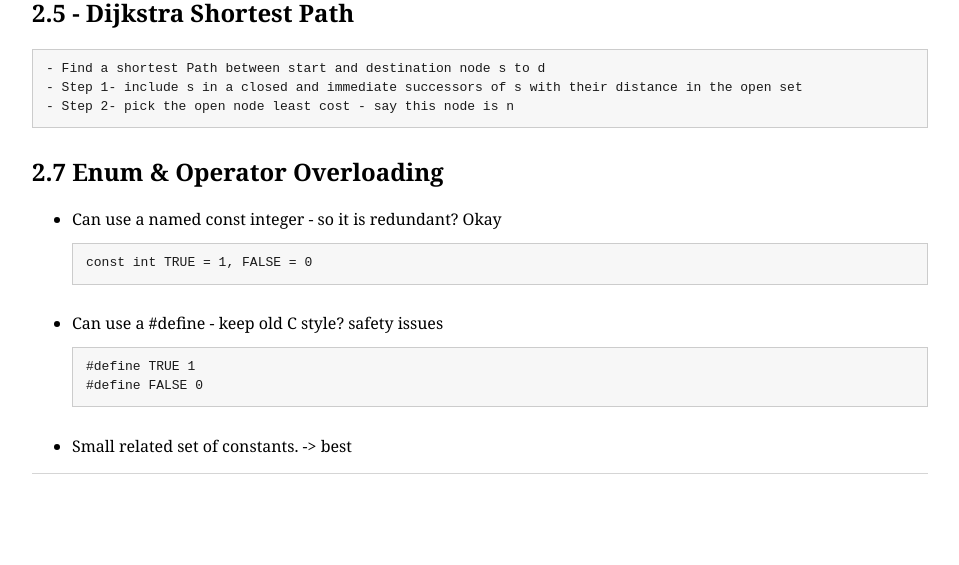
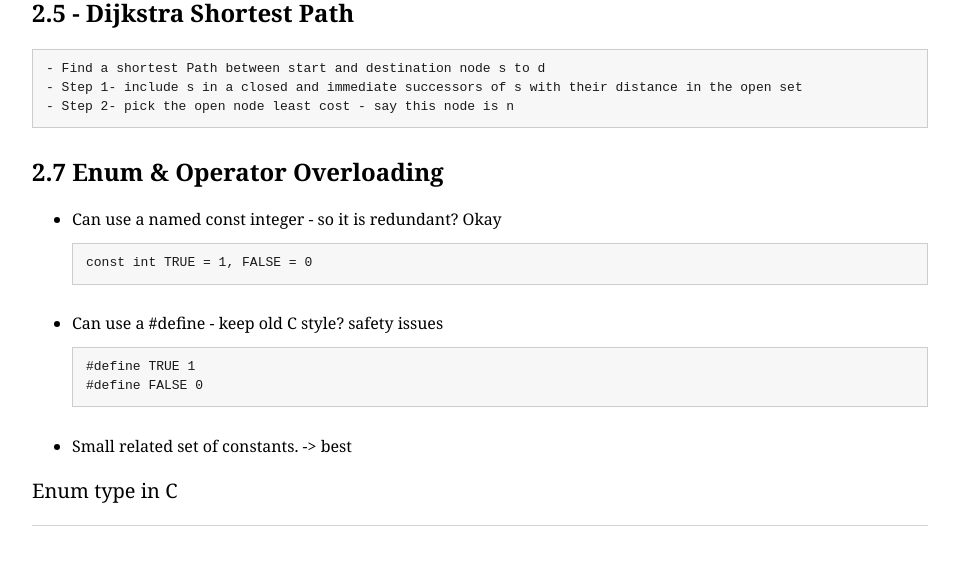
Before and after one commit to congdv/congdv.github.io, a Jekyll site: the page built from _posts/2017-07-31-[TIL]C++-for-c-programer-coursera.md, in a window 1280 px wide and 900 px high, scrolled down 1826 px, cut to the strip 314-879 px from the top of the window. Shown: the whole strip, without its empty margins (160-1119 px from the left). Built offline with Jekyll 4.4.1, drawn with Linux system fonts in a browser that asks for light colours; our own code applies the rules of GitHub Pages for plain Markdown files; Markdown is read by kramdown in place of the engine named in the settings; before the commit the page ends 2674 px from its top, so only the background shows below that.

Commit message:
Update 2017-07-31-[TIL]C++-for-c-programer-coursera.md

````diff
--- a/_posts/2017-07-31-[TIL]C++-for-c-programer-coursera.md
+++ b/_posts/2017-07-31-[TIL]C++-for-c-programer-coursera.md
@@ -72,3 +72,5 @@ const int TRUE = 1, FALSE = 0
 #define FALSE 0
 ```
 - Small related set of constants. -> best
+
+[Enum type in C](https://d3c33hcgiwev3.cloudfront.net/_63d8a67f3688cd8b5003e12d730405c5_Enum-type-in-C.pdf?Expires=1502323200&Signature=QpvHEd~FHJaedkkDQBQjbFK5fTvLXFwtK6sKsV-ZiueBJWlBI8-uiCJcYugLpikmoMupEdjZb4rsQPBHdOa56ktQMf7XMUF7G5l7EvNkNLRmmiT0b0uvEndjn17YlbkbnCD98ouh8Yr2x8WvKwVHrlWifv9OLp4rsUdf-hf6qPM_&Key-Pair-Id=APKAJLTNE6QMUY6HBC5A)
````
